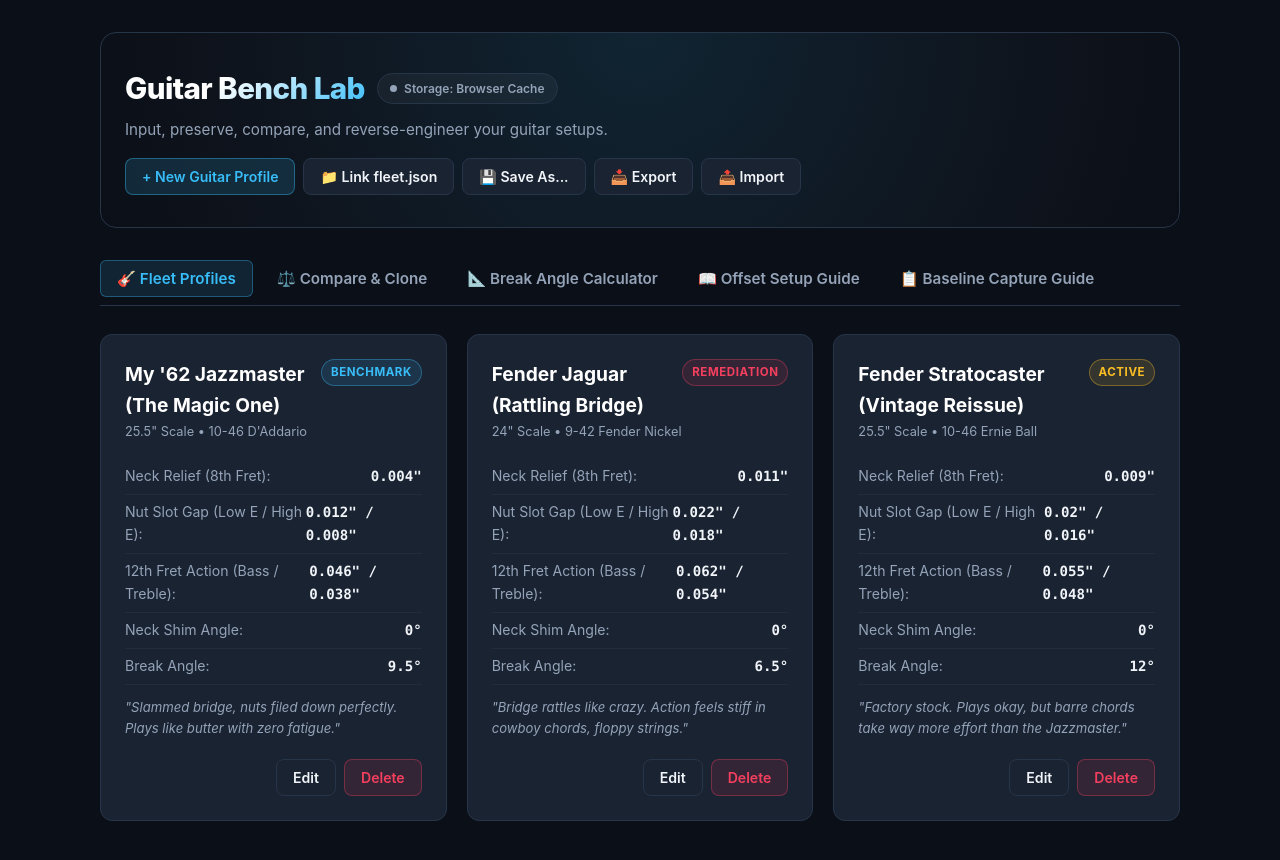
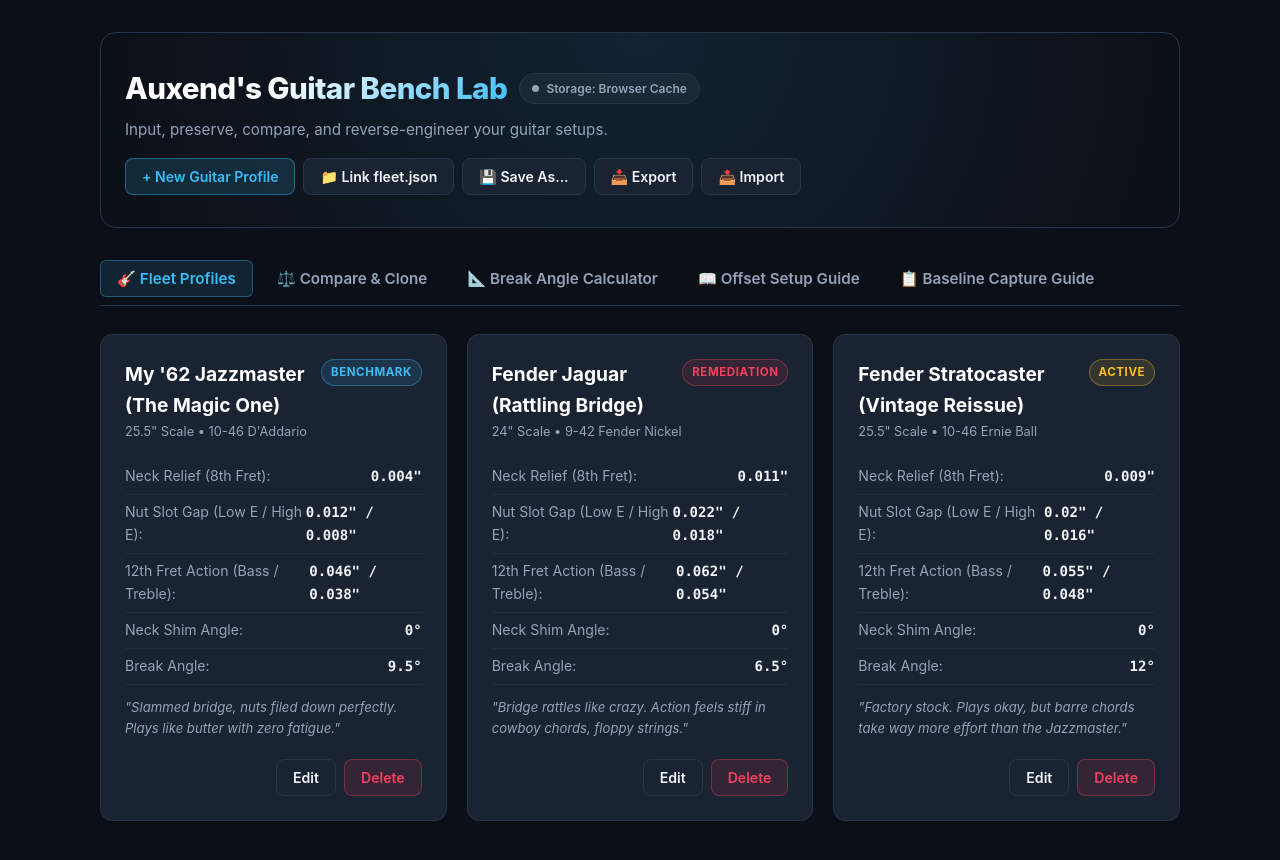
Before and after one commit to auxend/guitar-bench, a plain HTML site: page guitar-bench-app.html in a window 1280 px wide. Drawn offline with Linux system fonts and the light colour scheme.

Commit message:
feat: rename branding to Auxend's Guitar Bench Lab

```diff
--- a/fender-offset-setup-guide.html
+++ b/fender-offset-setup-guide.html
@@ -697,7 +697,7 @@
 
     <!-- Footer -->
     <footer>
-      <p>VoltHarmonic Bench Guide &bull; Fender Offset & Vintage Geometry Architecture &bull; Generated for Studio & Luthier Reference</p>
+      <p>Auxend's Guitar Bench Lab &bull; Fender Offset & Vintage Geometry Architecture &bull; Generated for Studio & Luthier Reference</p>
     </footer>
 
   </div>
--- a/guitar-baseline-capture-guide.html
+++ b/guitar-baseline-capture-guide.html
@@ -590,7 +590,7 @@ ELECTRONICS:
 
     <!-- Footer -->
     <footer>
-      <p>VoltHarmonic Luthier Bench System &bull; DNA Baseline Protocol &bull; Saved to Workspace</p>
+      <p>Auxend's Guitar Bench Lab &bull; DNA Baseline Protocol &bull; Saved to Workspace</p>
     </footer>
 
   </div>
--- a/guitar-bench-app.html
+++ b/guitar-bench-app.html
@@ -3,7 +3,7 @@
 <head>
   <meta charset="UTF-8">
   <meta name="viewport" content="width=device-width, initial-scale=1.0">
-  <title>Guitar Bench Lab — Setup & Delta Analyzer</title>
+  <title>Auxend's Guitar Bench Lab — Setup & Delta Analyzer</title>
   <style>
     :root {
       --bg-primary: #0b0f17;
@@ -491,7 +491,7 @@
     <header>
       <div class="header-text">
         <div style="display:flex; align-items:center; gap:0.75rem; margin-bottom:0.35rem; flex-wrap:wrap;">
-          <h1>Guitar Bench Lab</h1>
+          <h1>Auxend's Guitar Bench Lab</h1>
           <div id="syncBadge" class="sync-badge" onclick="linkLocalFile()" title="Click to link directly to fleet.json for two-way disk sync">
             <span class="dot"></span>
             <span id="syncText">Storage: Browser Cache</span>
```
Also changed, not shown: index.html (+2 -2 lines), 1 other file.
